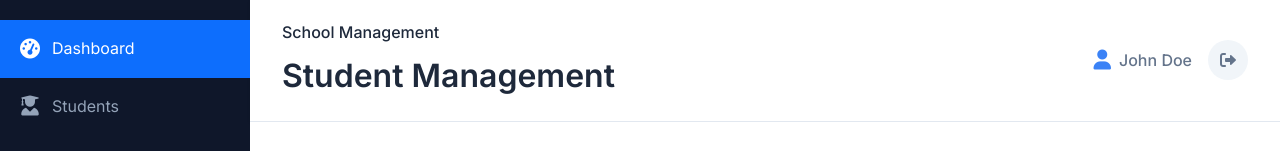
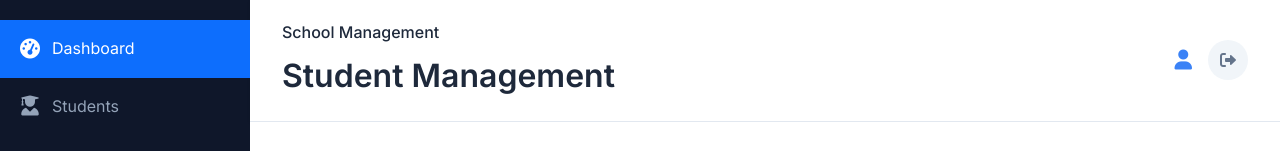
Before and after one commit to Nayan-navghane/SMA_app, a plain HTML site: page index.html in a window 1280 px wide. Shown: the top 151 px of the page. Drawn offline with Linux system fonts and the light colour scheme; sample sign-in values are in the browser's storage.

```diff
--- a/index.html
+++ b/index.html
@@ -43,7 +43,6 @@
                 <div class="header-right">
                     <div class="user-profile">
                         <i class="fas fa-user"></i>
-                        <span>John Doe</span>
                     </div>
                     <a href="#" class="logout-btn" onclick="schoolSystem.logout(); return false;">
                         <i class="fas fa-sign-out-alt"></i>
```
